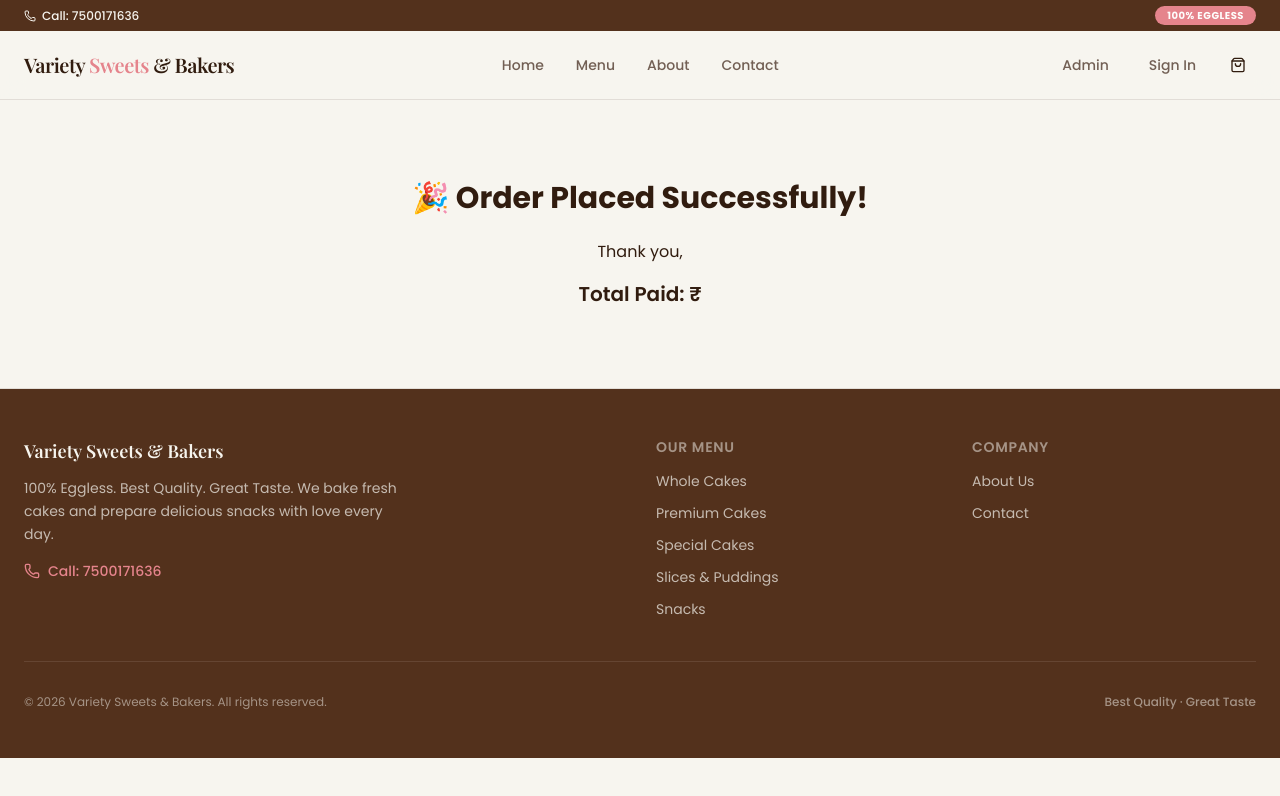
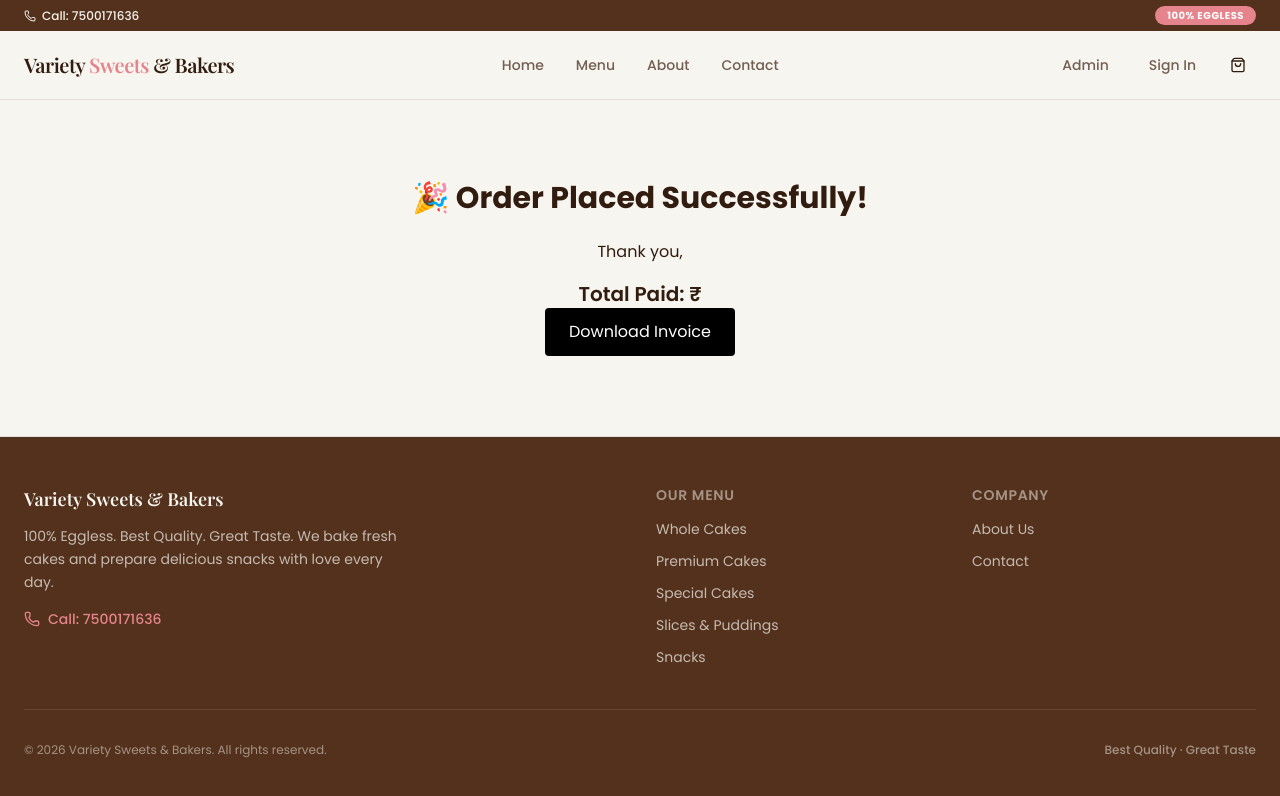
Before and after one commit to Sanketsinghal17/sweets-and-Backery-website, a Next.js app in the folder frontend/: page /order-success in a window 1280 px wide. Shown: the top 796 px of the page. Built offline with nearby package versions, Linux system fonts and the light colour scheme.

Commit message:
invoice added

```diff
--- a/frontend/app/order-success/page.js
+++ b/frontend/app/order-success/page.tsx
@@ -2,6 +2,7 @@
 
 import { Suspense } from "react"
 import { useSearchParams } from "next/navigation"
+import jsPDF from "jspdf"
 
 function OrderContent(){
 
@@ -25,8 +26,31 @@ function OrderContent(){
         Total Paid: ₹{total}
       </p>
 
+      <button
+      onClick={downloadPDF}
+      className="bg-black text-white px-6 py-3 rounded"
+      >
+      Download Invoice
+      </button>
+
     </div>
   )
+}
+
+function downloadPDF(){
+
+const doc = new jsPDF()
+
+doc.setFontSize(16)
+doc.text("Variety Sweets & Bakers", 20, 20)
+
+doc.setFontSize(12)
+doc.text(`Customer: ${name}`, 20, 40)
+doc.text(`Total: Rs.${total}`, 20, 50)
+doc.text(`Thank you for your order!`, 20, 70)
+
+doc.save("invoice.pdf")
+
 }
 
 export default function OrderSuccess(){
--- a/frontend/package.json
+++ b/frontend/package.json
@@ -46,6 +46,7 @@
     "date-fns": "4.1.0",
     "embla-carousel-react": "8.6.0",
     "input-otp": "1.4.2",
+    "jspdf": "^4.2.1",
     "lucide-react": "^0.564.0",
     "next": "16.1.6",
     "next-themes": "^0.4.6",
```
Also changed, not shown: 1 other file (tests, documents, lock files or other folders).
